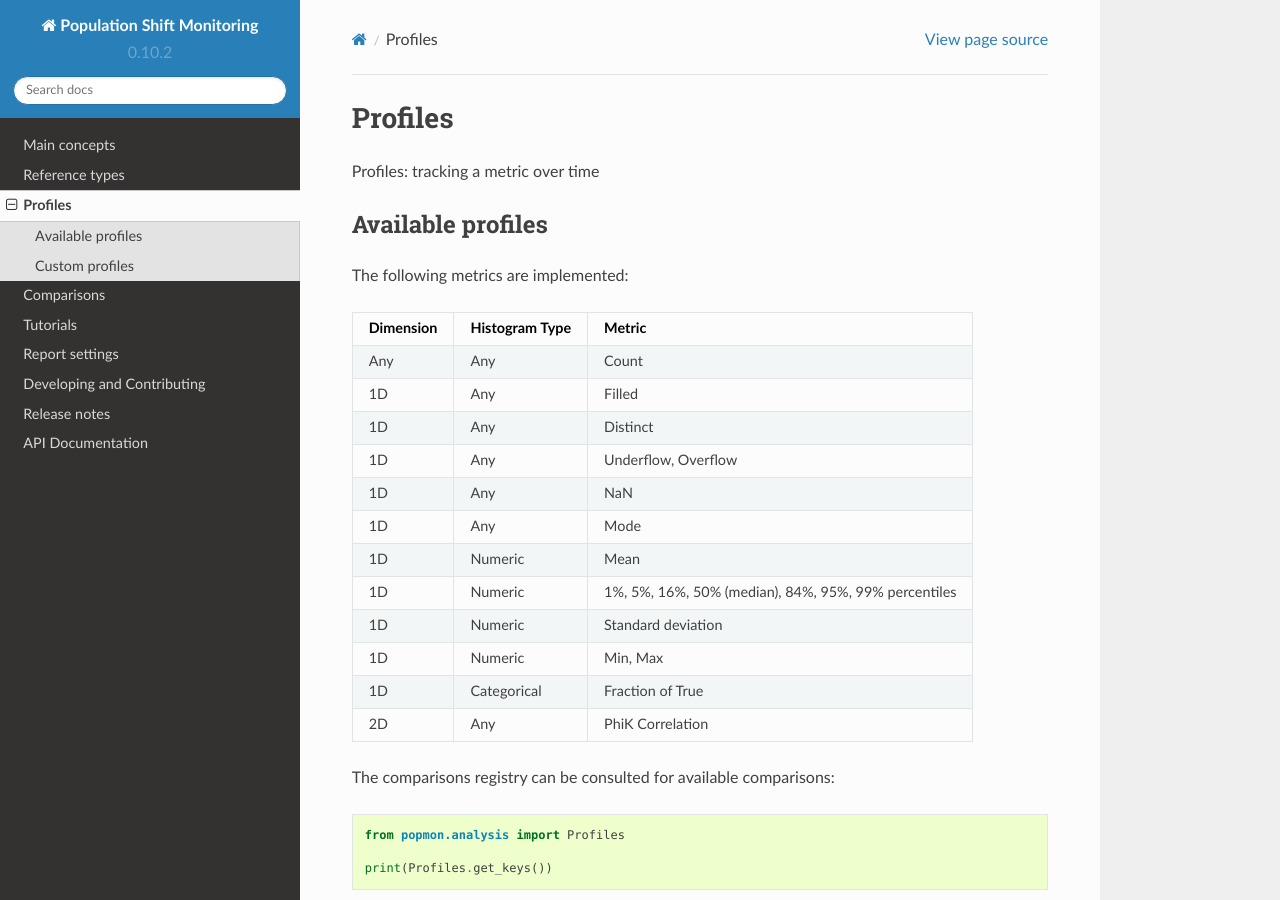
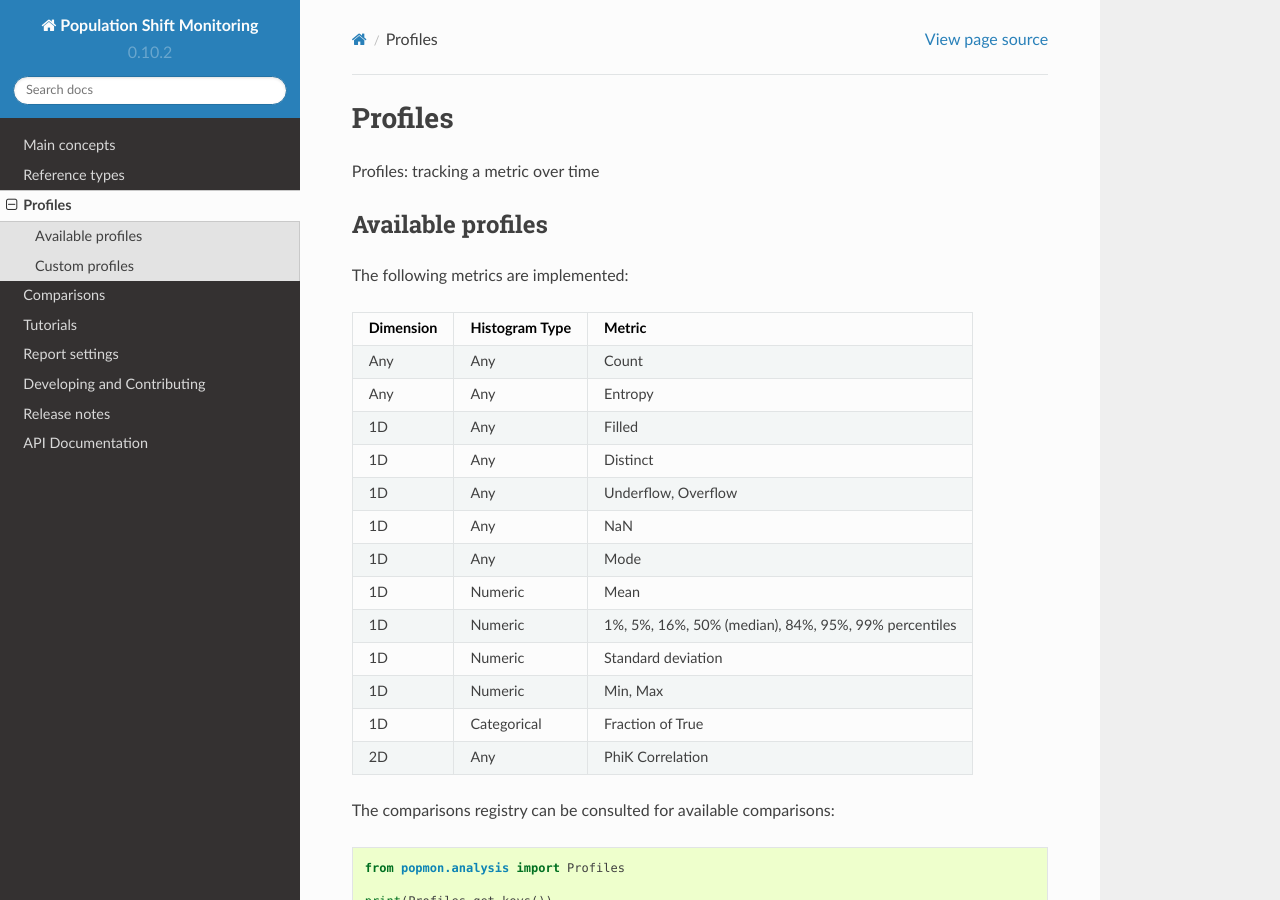
Before and after one commit to smartman0307/popmon, a Sphinx documentation site: the page built from docs/source/profiles.rst, in a window 1280 px wide and 900 px high. Built offline with Sphinx 7.4.7 and the Read the Docs theme 2.0.0, drawn with Linux system fonts in a browser that asks for light colours.

Commit message:
docs(profiles): add entropy

```diff
--- a/docs/source/profiles.rst
+++ b/docs/source/profiles.rst
@@ -12,6 +12,8 @@ The following metrics are implemented:
 | Dimension  | Histogram Type  | Metric                                                |
 +============+=================+=======================================================+
 | Any        | Any             | Count                                                 |
++------------+-----------------+-------------------------------------------------------+
+| Any        | Any             | Entropy                                               |
 +------------+-----------------+-------------------------------------------------------+
 | 1D         | Any             | Filled                                                |
 +------------+-----------------+-------------------------------------------------------+
```
